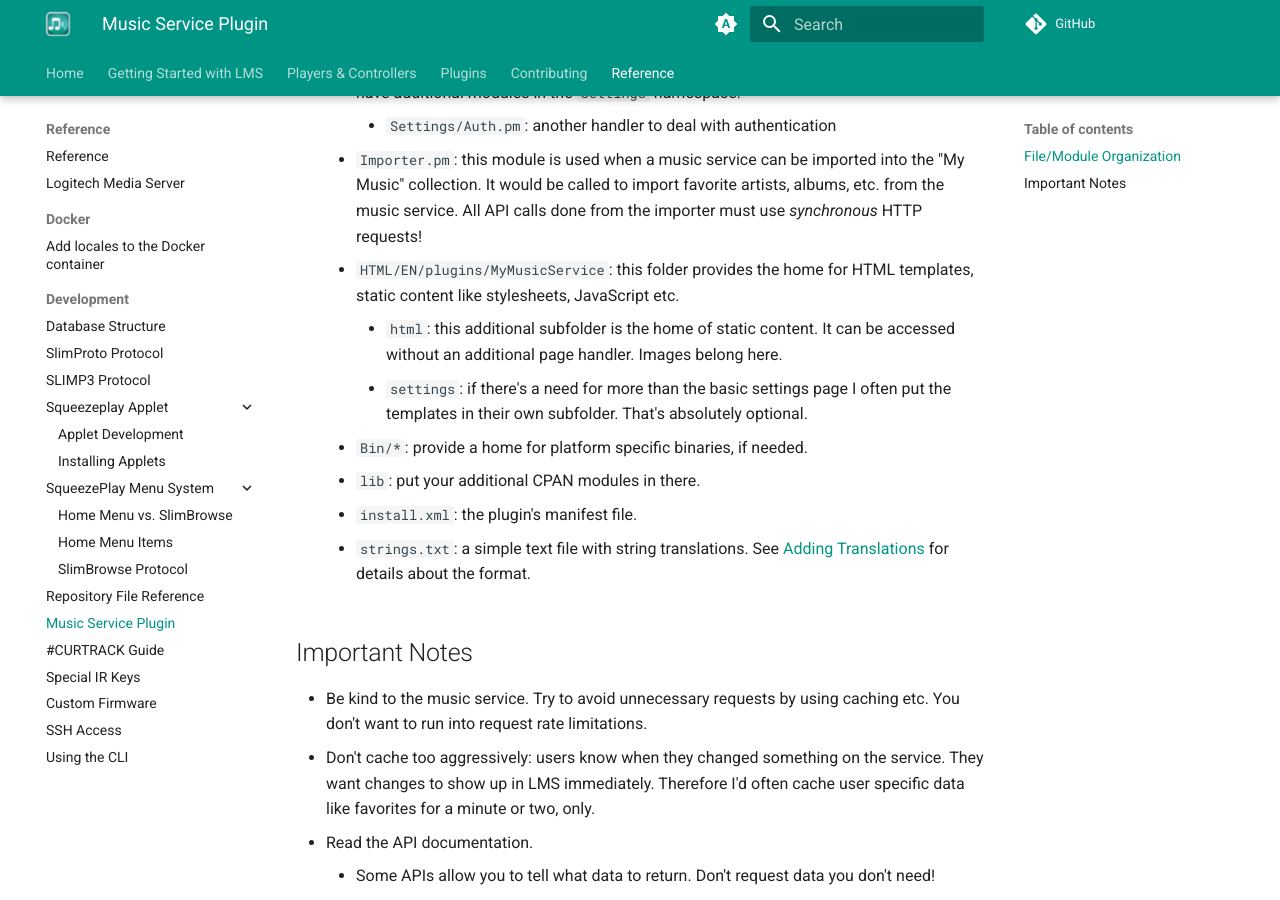
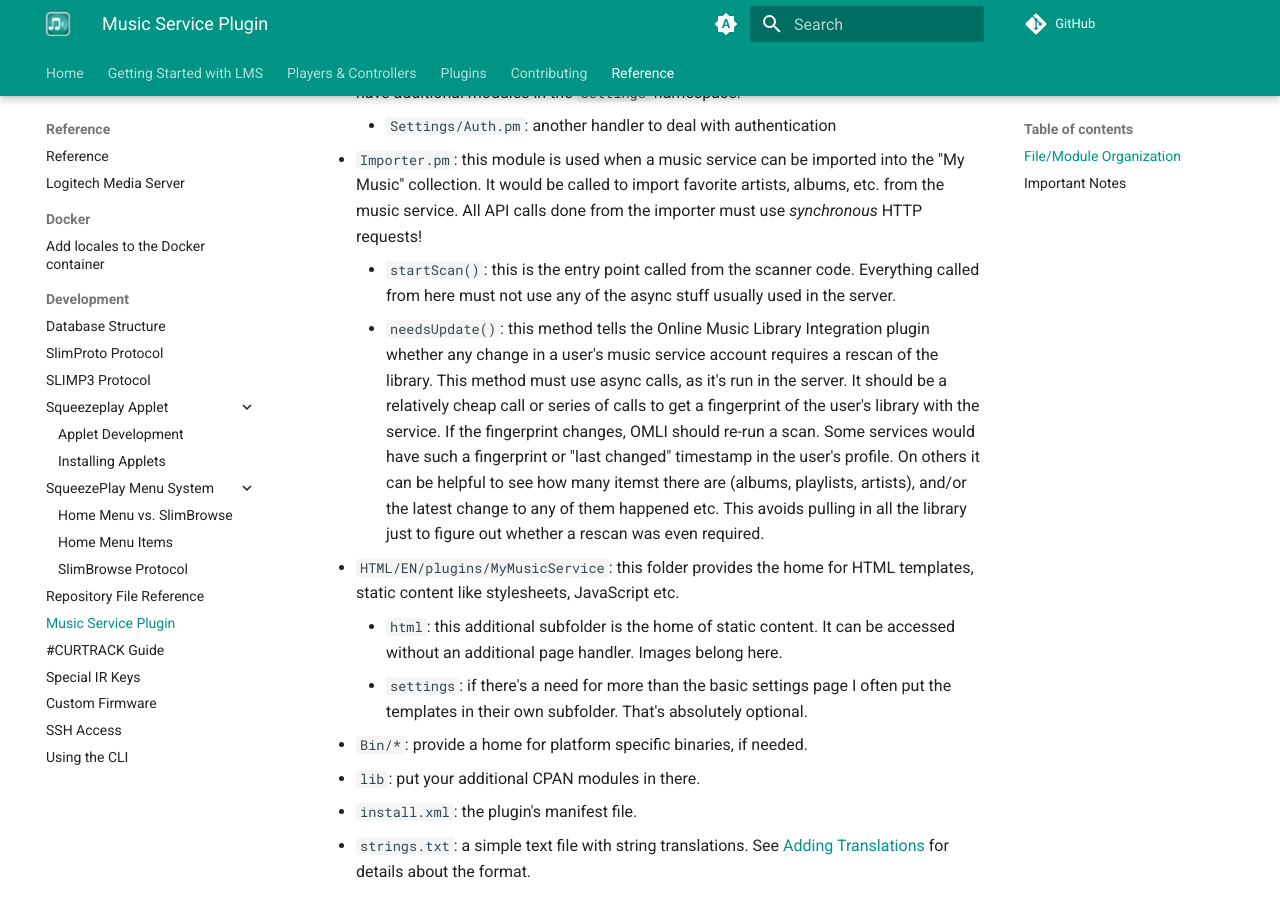
Before and after one commit to LMS-Community/lms-community.github.io, an MkDocs documentation site: the page built from docs/reference/music-service-plugin.md, in a window 1280 px wide and 900 px high, scrolled down 1042 px. Built offline with MkDocs 1.6.1 and Material for MkDocs 9.7.7, drawn with Linux system fonts in a browser that asks for light colours; comment, search, counter and statistics services are not loaded.

Commit message:
Add a note about the two main entry points for a plugin's importer module.

```diff
--- a/docs/reference/music-service-plugin.md
+++ b/docs/reference/music-service-plugin.md
@@ -21,6 +21,8 @@
     * `Settings.pm`: handle configuration tasks for the plugin. Sometimes there's more to it, eg. if special pages or handlers are required for authentication etc. In this case we can have additional modules in the `Settings` namespace.
         * `Settings/Auth.pm`: another handler to deal with authentication
     * `Importer.pm`: this module is used when a music service can be imported into the "My Music" collection. It would be called to import favorite artists, albums, etc. from the music service. All API calls done from the importer must use *synchronous* HTTP requests!
+        * `startScan()`: this is the entry point called from the scanner code. Everything called from here must not use any of the async stuff usually used in the server.
+        * `needsUpdate()`: this method tells the Online Music Library Integration plugin whether any change in a user's music service account requires a rescan of the library. This method must use async calls, as it's run in the server. It should be a relatively cheap call or series of calls to get a fingerprint of the user's library with the service. If the fingerprint changes, OMLI should re-run a scan. Some services would have such a fingerprint or "last changed" timestamp in the user's profile. On others it can be helpful to see how many itemst there are (albums, playlists, artists), and/or the latest change to any of them happened etc. This avoids pulling in all the library just to figure out whether a rescan was even required.
     * `HTML/EN/plugins/MyMusicService`: this folder provides the home for HTML templates, static content like stylesheets, JavaScript etc.
         * `html`: this additional subfolder is the home of static content. It can be accessed without an additional page handler. Images belong here.
         * `settings`: if there's a need for more than the basic settings page I often put the templates in their own subfolder. That's absolutely optional.
```
